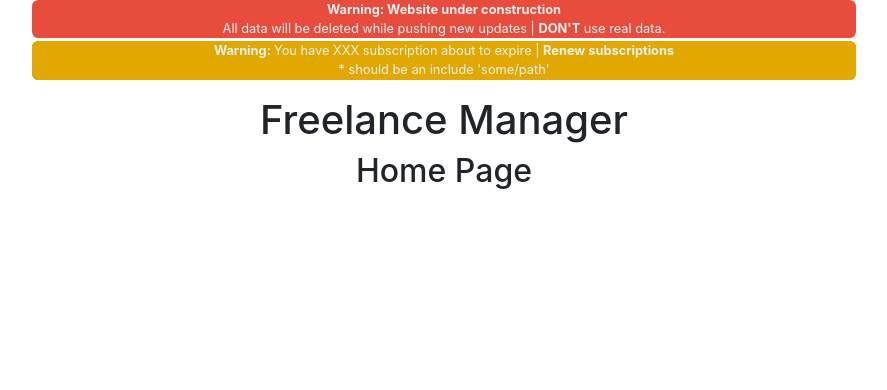
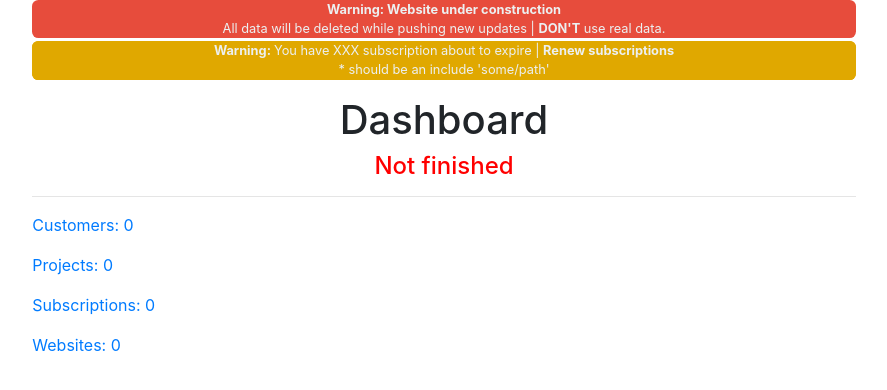
Before and after one commit to ionescuig/freelance-manager, a Django app: page /home in a window 1280 px wide. Shown: the part 90-480 px from the top of the page, without its empty margins (196-1083 px from the left). Run offline with Django 3.2, Linux system fonts and the light colour scheme; the visitor is signed in with stand-in values (Sample User, id 1); data that the repository does not hold is empty; some libraries are stand-ins or nearby versions.

Commit message:
Added some informations on the dashboard

```diff
--- a/src/dashboard/views.py
+++ b/src/dashboard/views.py
@@ -1,6 +1,32 @@
 from django.contrib.auth.mixins import LoginRequiredMixin
-from django.views.generic import TemplateView
+from django.views.generic import ListView
+from itertools import chain
+
+from customers.models import Customer
+from projects.models import Project
+from subscriptions.models import Subscription
+from websites.models import Website
 
 
-class HomePageView(LoginRequiredMixin, TemplateView):
+class HomePageView(LoginRequiredMixin, ListView):
     template_name = 'home.html'
+
+    def get_queryset(self):
+        customers = Customer.objects.all()
+        projects = Project.objects.all()
+        subscriptions = Subscription.objects.all()
+        websites = Website.objects.all()
+        dashboard = list(chain(customers, projects, subscriptions, websites))
+        return dashboard
+
+    def get_context_data(self, **kwargs):
+        context = super(HomePageView, self).get_context_data()
+        customers = Customer.objects.all()
+        projects = Project.objects.all()
+        subscriptions = Subscription.objects.all()
+        websites = Website.objects.all()
+        context['customers'] = customers
+        context['projects'] = projects
+        context['subscriptions'] = subscriptions
+        context['websites'] = websites
+        return context
--- a/src/templates/home.html
+++ b/src/templates/home.html
@@ -15,7 +15,16 @@
 
 {% block body %}
     <div class="text-center">
-        <h1>Freelance Manager</h1>
-        <h2>Home Page</h2>
+        <div>
+            <h1>Dashboard</h1>
+            <h4 style="color: red">Not finished</h4>
+            <hr>
+        </div>
+    </div>
+    <div>
+        <p><a href="{% url 'customers:list' %}">Customers: {{ customers.count }}</a></p>
+        <p><a href="{% url 'projects:list' %}">Projects: {{ projects.count }}</a></p>
+        <p><a href="#">Subscriptions: {{ subscriptions.count }}</a></p>
+        <p><a href="#">Websites: {{ websites.count }}</a></p>
     </div>
 {% endblock body %}
```
